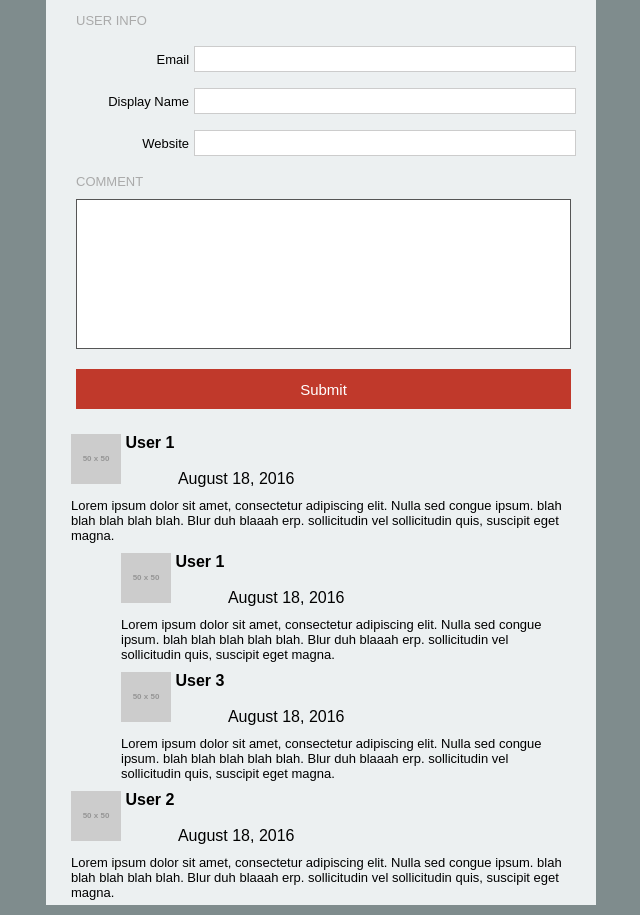
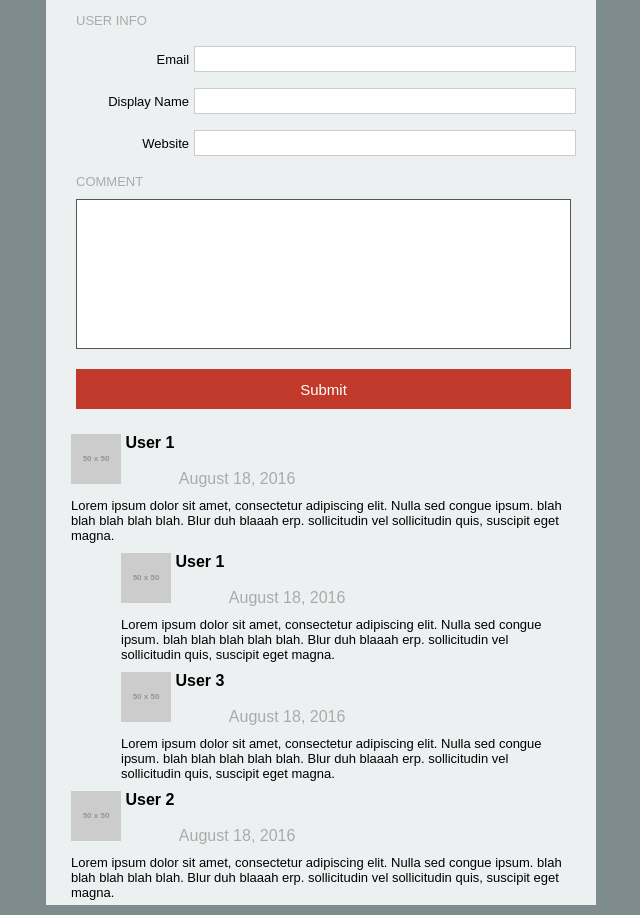
Before and after one commit to FlashGordon1775/lecture-notes, a plain HTML site: page week1/making-it-real/making-it-real.html in a window 1280 px wide. Shown: the part 1658-2573 px from the top of the page, without its empty margins (319-959 px from the left). Drawn offline with Linux system fonts and the light colour scheme; placeholder pictures from the web are drawn by us.

Commit message:
making it real almost

```diff
--- a/week1/making-it-real/main.css
+++ b/week1/making-it-real/main.css
@@ -220,3 +220,7 @@ input[type="submit"]{
     width: 90%;
     margin: 0px 0px 0px 50px;
 }
+
+.time{
+    vertical-align: bottom;
+}
--- a/week1/making-it-real/making-it-real.html
+++ b/week1/making-it-real/making-it-real.html
@@ -84,7 +84,7 @@
 				    <div class="user-pic">
 					    <img src="http://placehold.it/50x50">
                         <strong class="user">User 1</strong>
-                        <time class="time">August 18, 2016</time>
+                        <time class="time post-info">August 18, 2016</time>
 				    </div>
 				    <div class="com-text">
 					    <p>Lorem ipsum dolor sit amet, consectetur adipiscing elit. Nulla sed congue ipsum.
@@ -95,7 +95,7 @@
 						<div class="user-pic">
 							<img src="http://placehold.it/50x50">
                             <strong class="user">User 1</strong>
-							<time class="time">August 18, 2016</time>
+							<time class="time post-info">August 18, 2016</time>
 						</div>
 						<div class="com-text">
 							<p>Lorem ipsum dolor sit amet, consectetur adipiscing elit. Nulla sed congue ipsum.
@@ -106,7 +106,7 @@
 						<div class="user-pic">
 							<img src="http://placehold.it/50x50">
                             <strong class="user">User 3</strong>
-							<time class="time">August 18, 2016</time>
+							<time class="time post-info">August 18, 2016</time>
 						</div>
 						<div class="com-text">
 							<p>Lorem ipsum dolor sit amet, consectetur adipiscing elit. Nulla sed congue ipsum.
@@ -117,7 +117,7 @@
 						    	<div class="user-pic">
 							    	<img src="http://placehold.it/50x50">
                                     <strong class="user">User 2</strong>
-							    	<time class="time">August 18, 2016</time>
+							    	<time class="time post-info">August 18, 2016</time>
 							    </div>
 						    	<div class="com-text">
 							    	<p>Lorem ipsum dolor sit amet, consectetur adipiscing elit. Nulla sed congue ipsum.
```
